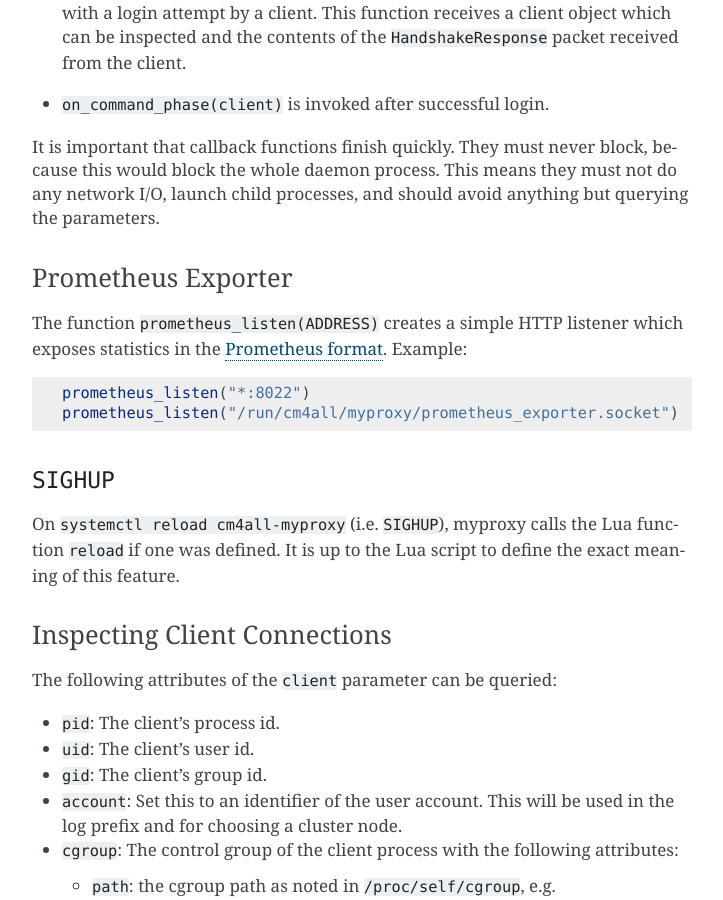
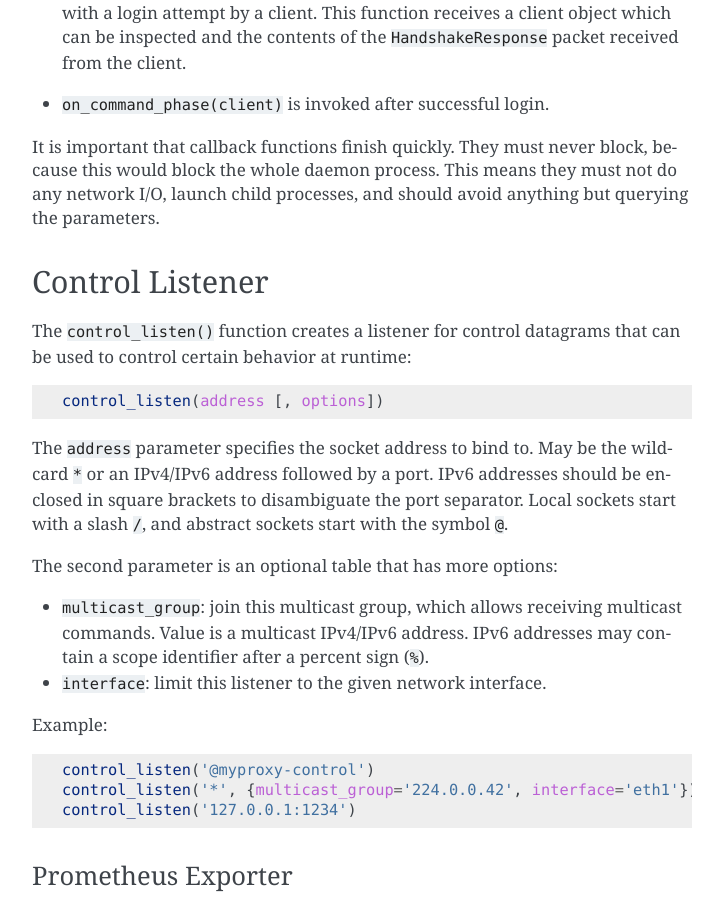
Before and after one commit to CM4all/myproxy, a Sphinx documentation site: the page built from doc/index.rst, in a window 1280 px wide and 900 px high, scrolled down 1066 px. Shown: the whole window, without its empty margins (388-1111 px from the left). Built offline with Sphinx 7.4.7, drawn with Linux system fonts in a browser that asks for light colours.

Commit message:
add a control listener

```diff
--- a/doc/index.rst
+++ b/doc/index.rst
@@ -58,6 +58,36 @@
 never block, because this would block the whole daemon process.  This
 means they must not do any network I/O, launch child processes, and
 should avoid anything but querying the parameters.
+
+
+Control Listener
+----------------
+
+The ``control_listen()`` function creates a listener for control
+datagrams that can be used to control certain behavior at runtime::
+
+ control_listen(address [, options])
+
+The ``address`` parameter specifies the socket address to bind to.
+May be the wildcard ``*`` or an IPv4/IPv6 address followed by a
+port. IPv6 addresses should be enclosed in square brackets to
+disambiguate the port separator. Local sockets start with a slash
+:file:`/`, and abstract sockets start with the symbol ``@``.
+
+The second parameter is an optional table that has more options:
+
+- ``multicast_group``: join this multicast group, which allows
+  receiving multicast commands. Value is a multicast IPv4/IPv6
+  address.  IPv6 addresses may contain a scope identifier after a
+  percent sign (``%``).
+
+- ``interface``: limit this listener to the given network interface.
+
+Example::
+
+ control_listen('@myproxy-control')
+ control_listen('*', {multicast_group='224.0.0.42', interface='eth1'})
+ control_listen('127.0.0.1:1234')
 
 
 Prometheus Exporter
--- a/meson_options.txt
+++ b/meson_options.txt
@@ -1,3 +1,4 @@
+option('control', type: 'boolean', value: true, description: 'Support the beng-proxy control protocol')
 option('systemd', type: 'feature', description: 'systemd support (using libsystemd)')
 option('openssl', type: 'feature', description: 'Use OpenSSL (libcrypto)')
 option('pg', type: 'feature', description: 'PostgreSQL client for Lua')
```
Also changed, not shown: 6 other files.
